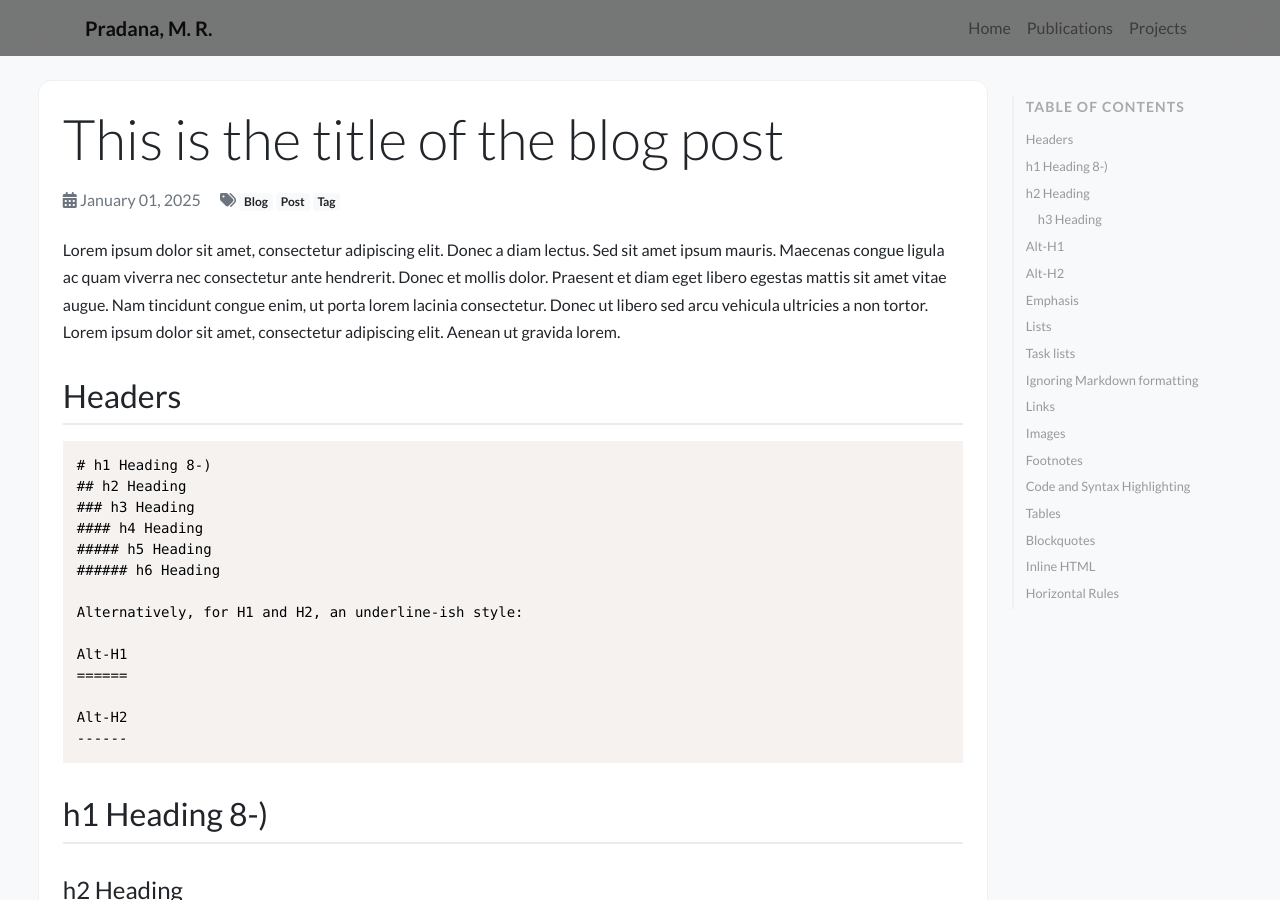
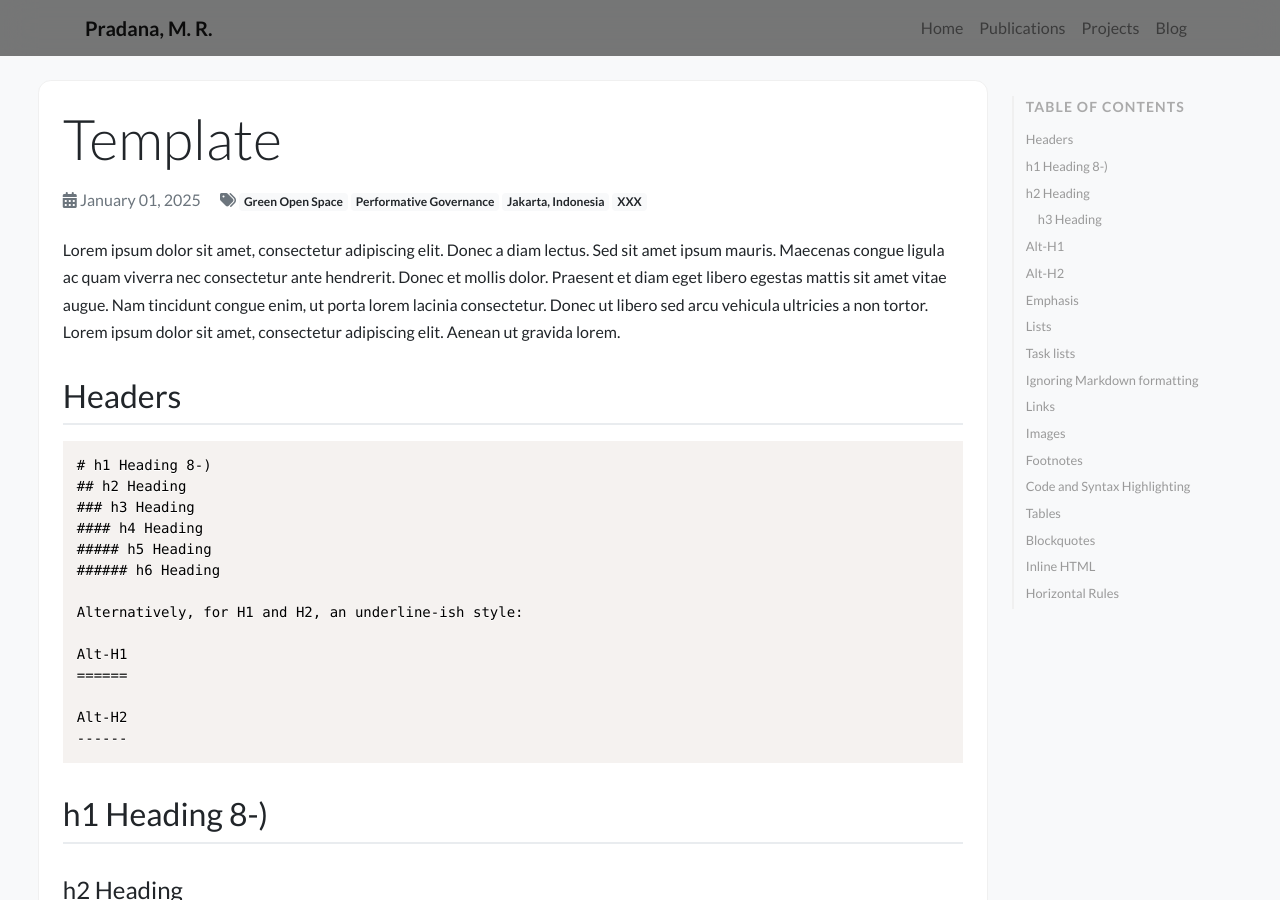
Before and after one commit to AditPradana36/aditpradana36.github.io, a Jekyll site: the page built from _posts/2025-01-01-blog-post-2.md, in a window 1280 px wide and 900 px high. Built offline with Jekyll 4.4.1, drawn with Linux system fonts in a browser that asks for light colours; nearby versions of some CDN libraries; a style sheet for code colours, icons or effects is not loaded.

Commit message:
new blog

```diff
--- a/_data/navigation.yml
+++ b/_data/navigation.yml
@@ -7,7 +7,7 @@ pages:
   url: /publications
 - name: Projects
   url: /projects
-# - name: Blog
-#   url: /blog
+- name: Blog
+  url: /blog
 # - name: Showcase
 #   url: /showcase
--- a/_posts/2025-01-01-blog-post-2.md
+++ b/_posts/2025-01-01-blog-post-2.md
@@ -1,11 +1,12 @@
 ---
 layout: blog_post
-title: 'This is the title of the blog post'
+title: 'Template'
 date: 2025-01-01
 tags:
-  - Blog
-  - Post
-  - Tag
+  - Green Open Space
+  - Performative Governance
+  - Jakarta, Indonesia
+  - XXX
 ---
 
 Lorem ipsum dolor sit amet, consectetur adipiscing elit. Donec a diam lectus. Sed sit amet ipsum mauris. Maecenas congue ligula ac quam viverra nec consectetur ante hendrerit. Donec et mollis dolor. Praesent et diam eget libero egestas mattis sit amet vitae augue. Nam tincidunt congue enim, ut porta lorem lacinia consectetur. Donec ut libero sed arcu vehicula ultricies a non tortor. Lorem ipsum dolor sit amet, consectetur adipiscing elit. Aenean ut gravida lorem.
```
Also changed, not shown: _posts/2024-01-01-blog-post-1.md (+1 -1 lines), _posts/2026-01-10-Jakartalooksgreener.md (added, +41 -0 lines), _posts/2026-03-17-acknowledgement.md (+1 -1 lines), assets/images/etc/3waydeadlock-jktgreenery.png (added), 1 other file.
